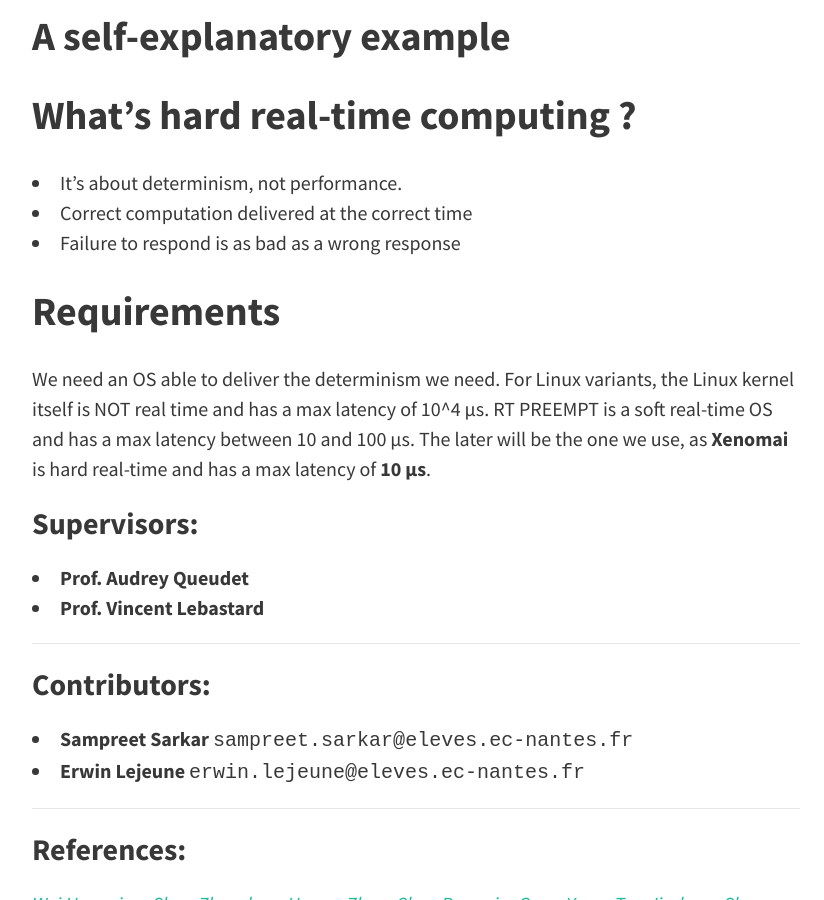
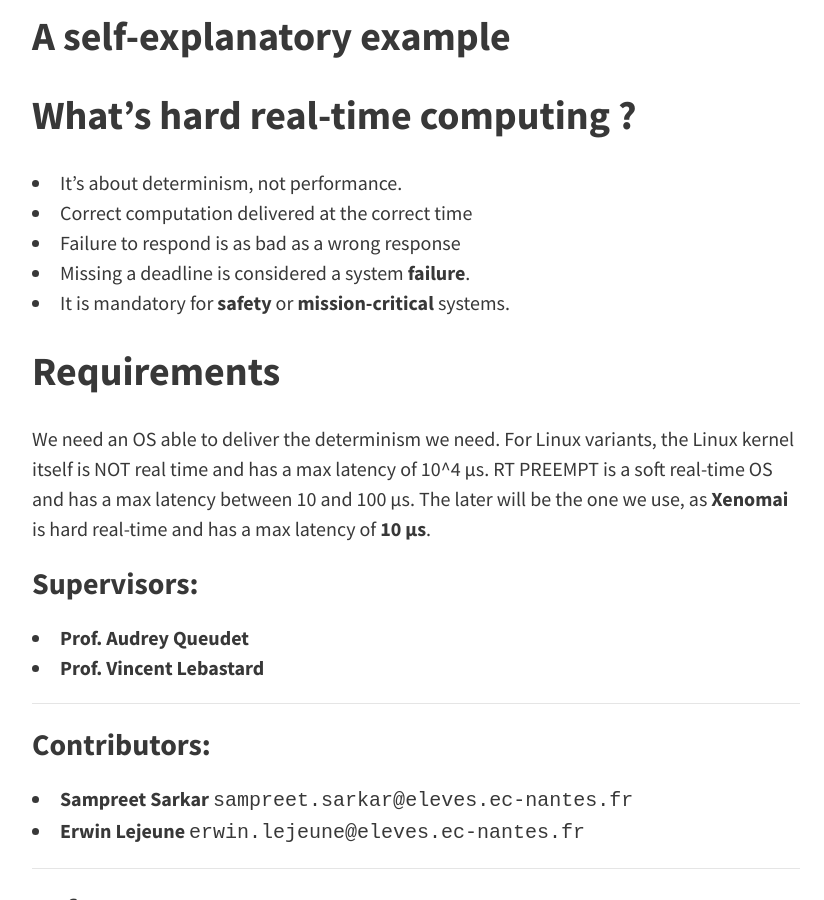
Before and after one commit to MasterERTS/rtros-documentation, a Jekyll site: the page built from _posts/2020-04-27-project.md, in a window 1280 px wide and 900 px high, scrolled down 928 px. Shown: the whole window, without its empty margins (224-1048 px from the left). Built offline with Jekyll 4.4.1, drawn with Linux system fonts in a browser that asks for light colours; nearby versions of some CDN libraries.

Commit message:
add real time conditions

```diff
--- a/_posts/2020-04-27-project.md
+++ b/_posts/2020-04-27-project.md
@@ -19,11 +19,15 @@ The aim of the project is to determine how real-time capabilities can be brought
 
 ## A self-explanatory example
 
+
+
 ## What's hard real-time computing ?
 
 - It's about determinism, not performance.
 - Correct computation delivered at the correct time
 - Failure to respond is as bad as a wrong response
+- Missing a deadline is considered a system **failure**.
+- It is mandatory for **safety** or **mission-critical** systems.
 
 ## Requirements
 
```
